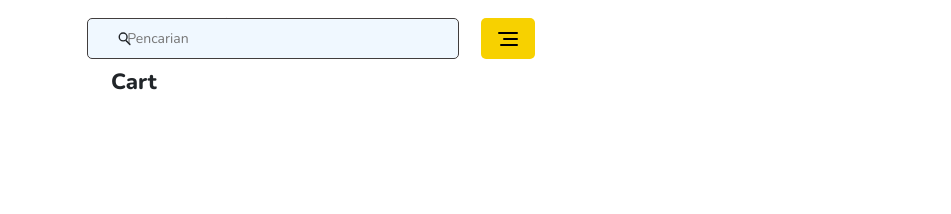
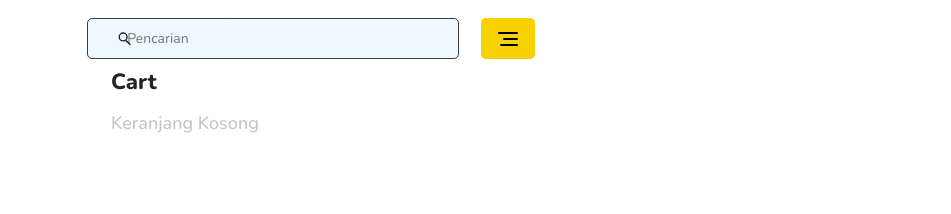
Before and after one commit to Pak-Thani/consumer-app, a Next.js app: page /cart in a window 1280 px wide. Shown: the part 426-640 px from the top of the page, without its empty margins (329-1280 px from the left). Built offline with nearby package versions, Linux system fonts and the light colour scheme.

Commit message:
[FIX] add empty cart

```diff
--- a/pages/cart/index.js
+++ b/pages/cart/index.js
@@ -5,15 +5,24 @@ import ItemCart from "../../components/CartItem";
 import { numberPriceToStringPrice } from "../../utils/productUtils";
 const Index = ({}) => {
   const { cart, getTotalPrice } = useContext(Context);
+  if (!cart)
+  return (
+    <div className={styles.globalContainer}>
+      <div className={styles.container}>
+        <p className={styles.headerTitle}>Keranjang Kosong</p>
+      </div>
+    </div>
+  );
+  console.log(cart.length)
   return (
     <>
       <div className={styles.globalContainer}>
         <div className={styles.container}>
           <p className={styles.headerTitle}>Cart</p>
-          {}
-          {cart.map((product) => {
+          {cart.length === 0 ?  <p className={styles.emptyCardTitle}>Keranjang Kosong</p> : cart.map((product) => {
             return <ItemCart product={product} />;
           })}
+
         </div>
         <div className={styles.cartFooter}>
           <div className={styles.cartFooterLeft}>
--- a/pages/cart/index.module.css
+++ b/pages/cart/index.module.css
@@ -1,19 +1,19 @@
-
-.globalContainer{
+.globalContainer {
   width: 100%;
   height: 100%;
   display: flex;
   flex-direction: column;
   /* background-color: blue; */
 }
+
 .container {
   width: 90%;
   padding: 0px 16px 12px 16px;
-    margin: 52px auto;
+  margin: 52px auto 100vh auto;
   position: relative;
 }
 
-.headerTitle{
+.headerTitle {
   font-family: 'Nunito';
   font-style: normal;
   font-weight: 800;
@@ -21,7 +21,7 @@ font-size: 22px;
   line-height: 25px;
 }
 
-.cartFooter{
+.cartFooter {
   display: flex;
   flex-direction: row;
   justify-content: space-between;
@@ -29,15 +29,16 @@ line-height: 25px;
   align-self: flex-end;
   padding: 0.3rem 1rem;
   width: 100%;
-  margin-top: 100vh;
   background-color: white;
   margin-top: auto;
-  position: sticky;
+  position: absolute;
   height: 60px;
   bottom: 0;
+  position: fixed;
   box-shadow: 0px 4px 20px rgba(0, 0, 0, 0.25);
 }
-.cartFooterTitle{
+
+.cartFooterTitle {
   margin-bottom: 0;
   font-family: 'Nunito';
   font-style: normal;
@@ -45,7 +46,8 @@ font-weight: 700;
   font-size: 14px;
   line-height: 16px;
 }
-.totalPrice{
+
+.totalPrice {
   margin-bottom: 0;
   margin-top: 0.4rem;
   font-family: 'Nunito';
@@ -54,7 +56,8 @@ line-height: 16px;
   font-size: 12px;
   line-height: 16px;
 }
-.cartFooterRight{
+
+.cartFooterRight {
   width: 150px;
 }
 
@@ -69,3 +72,31 @@ line-height: 16px;
   align-items: center;
   border-radius: 5px;
 }
+
+.emptyCardTitle {
+  font-family: 'Nunito';
+  font-style: normal;
+  font-weight: 500;
+  font-size: 18px;
+  line-height: 25px;
+  color: #c4c4c4;
+}
+
+@media only screen and (min-width: 480px) {
+  .cartFooter {
+    display: flex;
+    flex-direction: row;
+    justify-content: space-between;
+    align-items: center;
+    align-self: flex-end;
+    padding: 0.3rem 1rem;
+    width: 100%;
+    margin-top: 100vh;
+    background-color: white;
+    margin-top: auto;
+    height: 60px;
+    bottom: 0;
+    position: sticky;
+    box-shadow: 0px 4px 20px rgba(0, 0, 0, 0.25);
+  }
+}
```
Lines whose indentation alone changed are shown as unchanged.
